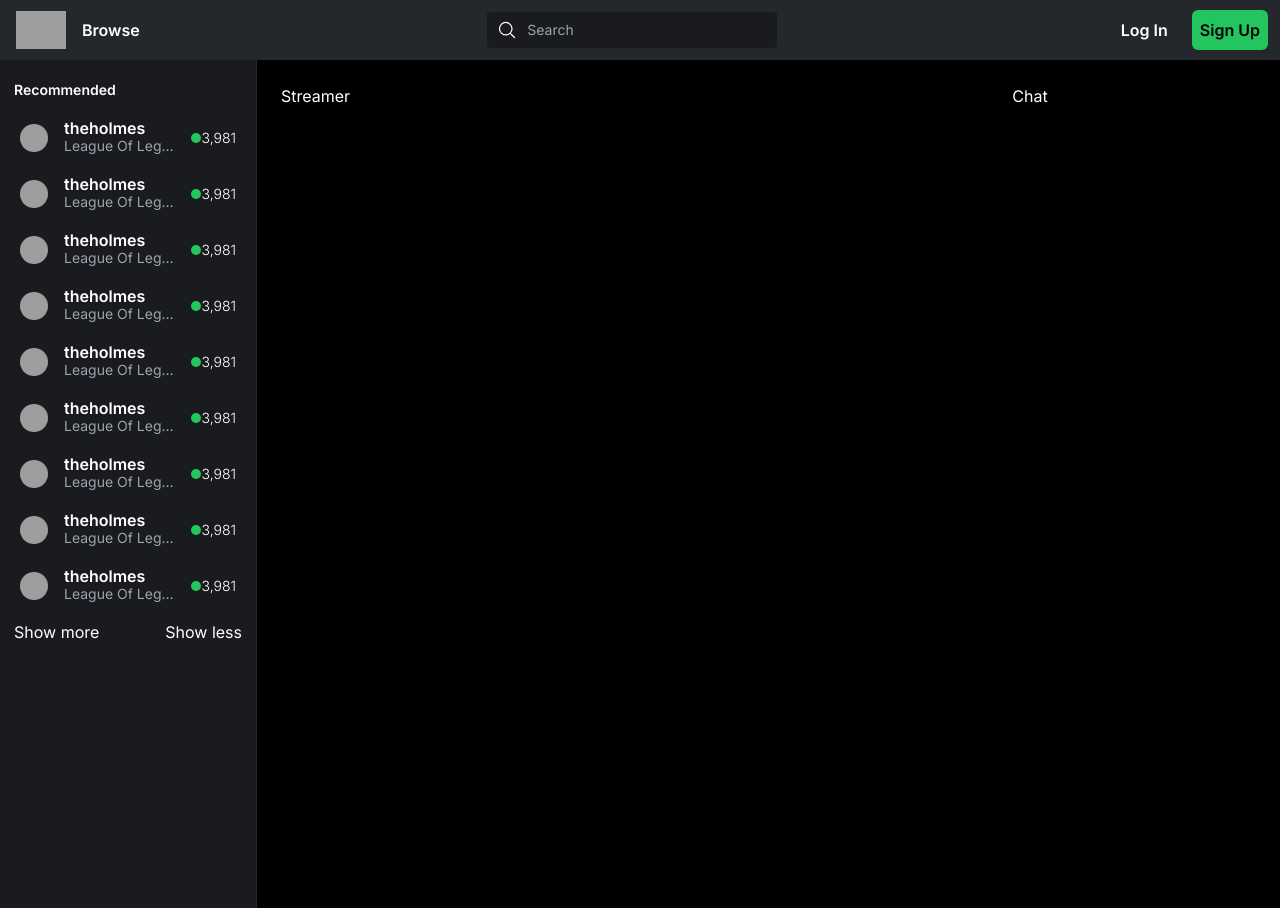
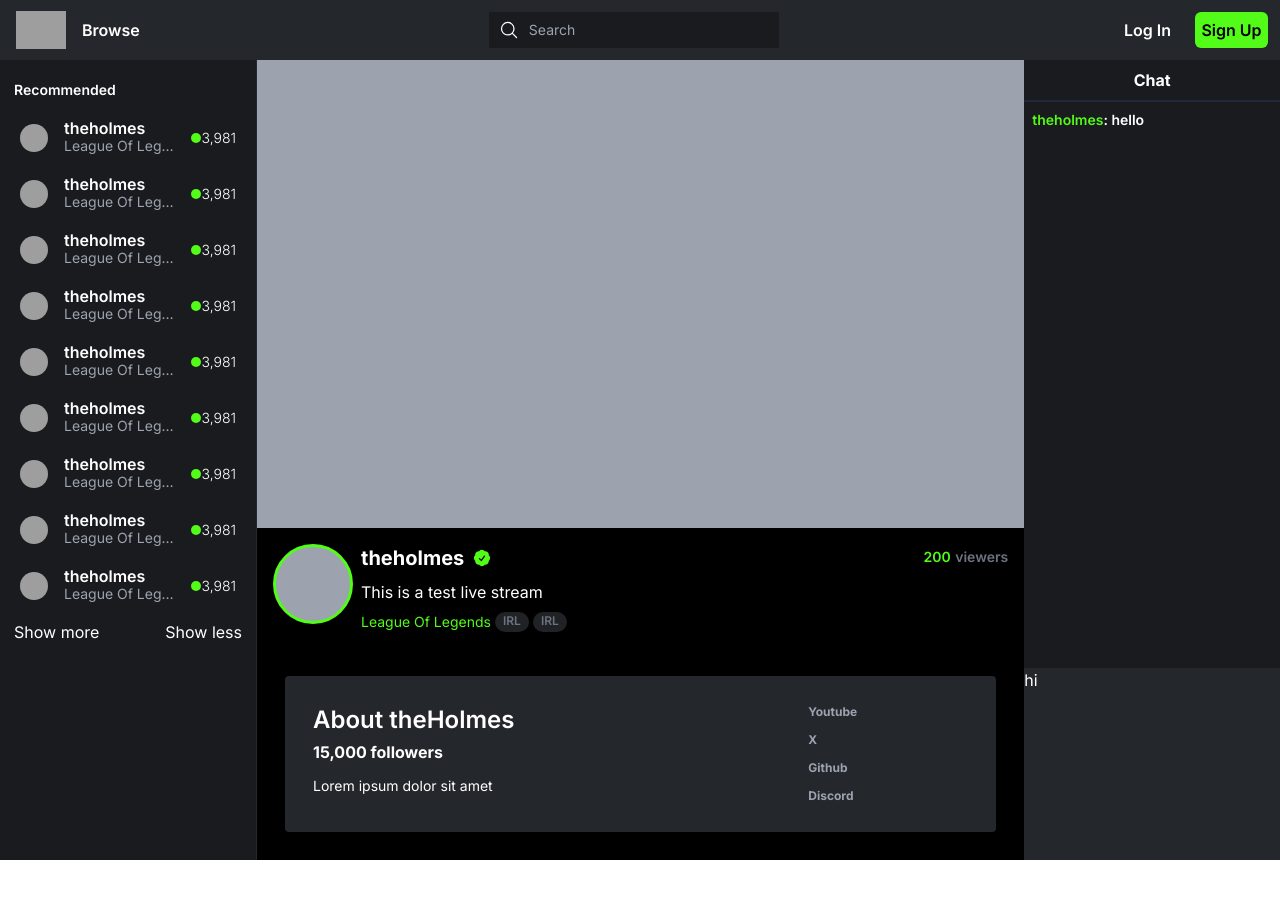
Before and after one commit to TheGoatRico/kick, a Next.js app: page /theholmes in a window 1280 px wide. After the commit the page ends 860 px from the top, so only its background shows below. Built offline with nearby package versions, Linux system fonts and the light colour scheme; grey boxes are pictures that could not be loaded.

Commit message:
lots of ui work done and started to import lots of brand colors

```diff
--- a/src/app/[streamer]/page.tsx
+++ b/src/app/[streamer]/page.tsx
@@ -1,9 +1,78 @@
+import CategoryPill from "../ui/category-pill";
+
 export default function LiveStreamPage() {
     return (
         <div className="w-full h-screen flex flex-col">
-            <div className="grid grid-cols-4">
-                <div className="col-span-3">Streamer</div>
-                <div className="col-span-1">Chat</div>
+            <div className="grid grid-cols-4 h-full">
+                <div className="col-span-3">
+                    <div className="flex flex-col h-full w-full">
+                        <div className="w-full h-[70%] bg-gray-400" />
+                        <div className="flex flex-row p-4">
+                            <div className="flex flex-row flex-1">
+                                <div className="w-[5rem] h-[5rem] bg-gray-400 border-primary border-[3px] rounded-full" />
+                                <div className="flex flex-col ml-2 gap-2">
+                                    <div className="flex flex-row gap-x-2">
+                                        <div className="text-xl font-bold">theholmes</div>
+                                        <svg xmlns="http://www.w3.org/2000/svg" viewBox="0 0 24 24" fill="currentColor" className="w-5 h-5 self-center text-primary">
+                                            <path fillRule="evenodd" d="M8.603 3.799A4.49 4.49 0 0112 2.25c1.357 0 2.573.6 3.397 1.549a4.49 4.49 0 013.498 1.307 4.491 4.491 0 011.307 3.497A4.49 4.49 0 0121.75 12a4.49 4.49 0 01-1.549 3.397 4.491 4.491 0 01-1.307 3.497 4.491 4.491 0 01-3.497 1.307A4.49 4.49 0 0112 21.75a4.49 4.49 0 01-3.397-1.549 4.49 4.49 0 01-3.498-1.306 4.491 4.491 0 01-1.307-3.498A4.49 4.49 0 012.25 12c0-1.357.6-2.573 1.549-3.397a4.49 4.49 0 011.307-3.497 4.49 4.49 0 013.497-1.307zm7.007 6.387a.75.75 0 10-1.22-.872l-3.236 4.53L9.53 12.22a.75.75 0 00-1.06 1.06l2.25 2.25a.75.75 0 001.14-.094l3.75-5.25z" clipRule="evenodd" />
+                                        </svg>
+
+                                    </div>
+                                    <div className="text-md">This is a test live stream</div>
+                                    <div className="flex flex-row gap-x-1">
+                                        <div className="text-sm text-primary">League Of Legends</div>
+                                        <CategoryPill />
+                                        <CategoryPill />
+                                    </div>
+                                </div>
+                            </div>
+                            <div className="justify-self-end"><span className="text-primary text-sm font-semibold">200</span> <span className="text-sm text-gray-500 font-semibold">viewers</span></div>
+                        </div>
+                        <div className="p-7">
+                            <div className="bg-secondary-lighter rounded p-7 shadow">
+                                <div className="flex">
+                                    <div className="flex flex-col grow gap-1">
+                                        <div className="mb text-2xl font-semibold">
+                                            About theHolmes
+                                        </div>
+                                        <div className="font-bold">15,000 followers</div>
+                                        <div className="mt-2 text-sm">Lorem ipsum dolor sit amet </div>
+                                    </div>
+                                    <div className="flex flex-col space-y-3">
+                                        <div className="flex w-40 items-center space-x-2 text-xs font-bold text-gray-400 hover:text-primary">
+                                            <span className="capitalize">youtube</span>
+                                        </div>
+                                        <div className="flex w-40 items-center space-x-2 text-xs font-bold text-gray-400 hover:text-primary">
+                                            <span className="capitalize">x</span>
+                                        </div>
+                                        <div className="flex w-40 items-center space-x-2 text-xs font-bold text-gray-400 hover:text-primary">
+                                            <span className="capitalize">github</span>
+                                        </div>
+                                        <div className="flex w-40 items-center space-x-2 text-xs font-bold text-gray-400 hover:text-primary">
+                                            <span className="capitalize">discord</span>
+                                        </div>
+                                    </div>
+                                </div>
+                            </div>
+                        </div>
+                    </div>
+                </div>
+                <div className="col-span-1 bg-secondary">
+                    <div className="flex flex-col h-full">
+                        <div className="text-center border-b-2 w-full py-2 font-bold border-gray-800">
+                            Chat
+                        </div>
+                        <div className="flex-1 flex flex-col gap-x-2 p-2">
+                            <div className="flex flex-row">
+                                <span className="text-primary font-semibold text-sm">theholmes</span>
+                                <span className="text-sm font-semibold">: hello</span>
+                            </div>
+                        </div>
+                        <div className="h-48 bg-secondary-lighter">
+                            hi
+                        </div>
+                    </div>
+                </div>
             </div>
         </div>
     )
--- a/src/app/layout.tsx
+++ b/src/app/layout.tsx
@@ -28,7 +28,7 @@ export default function RootLayout({
             <div className="block w-[82px] px-4">
               <img src='/logo.png' alt='logo' className="" />
             </div>
-            <span className="text-white font-semibold hover:cursor-pointer hover:text-green-500">Browse</span>
+            <span className="text-white font-semibold hover:cursor-pointer hover:text-primary">Browse</span>
           </div>
           <div className="relative flex w-full items-center justify-end gap-3 px-2 md:justify-center lg:px-3">
             <div className="relative">
@@ -45,7 +45,7 @@ export default function RootLayout({
           </div>
           <div className="flex w-full items-center justify-end md:w-fit px-2 lg:px-3 gap-4">
             <button type='button' className="bg-none hover:bg-secondary font-semibold rounded-md w-full whitespace-nowrap p-2 text-white">Log In</button>
-            <button type='button' className="bg-green-500 hover:bg-green-600 font-semibold rounded-md w-full whitespace-nowrap p-2">Sign Up</button>
+            <button type='button' className="bg-primary hover:bg-green-600 font-semibold rounded-md w-full whitespace-nowrap p-[0.4rem]">Sign Up</button>
           </div>
         </nav>
         <main className="flex flex-row">
@@ -67,7 +67,7 @@ export default function RootLayout({
               </li>
             </ul>
           </div>
-          <div className="relative h-full w-full grow border-l border-secondary-lighter bg-black text-white p-6">
+          <div className="relative h-full w-full grow border-l border-secondary-lighter bg-black text-white">
             {children}
           </div>
         </main>
--- a/src/app/page.tsx
+++ b/src/app/page.tsx
@@ -4,7 +4,7 @@ import StreamGroup from "./ui/stream-group";
 
 export default function HomePage() {
   return (
-    <div className="w-full h-screen flex flex-col">
+    <div className="w-full h-screen flex flex-col p-6">
       <div className="flex flex-col gap-2">
         <h2 className="text-xl font-semibold">Featured Streams</h2>
         <div className="flex flex-row gap-4">
@@ -15,7 +15,7 @@ export default function HomePage() {
                 <span>OG Fortnite W/ Dr Disrespect</span>
                 <span className="text-sm text-gray-400">Ninja</span>
               </div>
-              <span className="text-sm hover:text-green-500 cursor-pointer">Fortnite</span>
+              <span className="text-sm hover:text-primary cursor-pointer">Fortnite</span>
             </div>
           </div>
           <div className="flex flex-col">
@@ -25,7 +25,7 @@ export default function HomePage() {
                 <span>OG Fortnite W/ Dr Disrespect</span>
                 <span className="text-sm text-gray-400">Ninja</span>
               </div>
-              <span className="text-sm hover:text-green-500 cursor-pointer">Fortnite</span>
+              <span className="text-sm hover:text-primary cursor-pointer">Fortnite</span>
             </div>
           </div>
           <div className="flex flex-col">
@@ -35,7 +35,7 @@ export default function HomePage() {
                 <span>OG Fortnite W/ Dr Disrespect</span>
                 <span className="text-sm text-gray-400">Ninja</span>
               </div>
-              <span className="text-sm hover:text-green-500 cursor-pointer">Fortnite</span>
+              <span className="text-sm hover:text-primary cursor-pointer">Fortnite</span>
             </div>
           </div>
         </div>
--- /dev/null
+++ b/src/app/ui/category-pill.tsx
@@ -0,0 +1,5 @@
+export default function CategoryPill() {
+    return (
+        <span className="bg-[#202225] rounded-full px-2 w-fit text-[0.75rem] text-gray-500 font-semibold">IRL</span>
+    )
+}
--- a/src/app/ui/streamer-card.tsx
+++ b/src/app/ui/streamer-card.tsx
@@ -14,7 +14,7 @@ export default function StreamerCard() {
                 </div>
                 <div className="flex h-[34px] flex-shrink-0 flex-row flex-nowrap items-center justify-center text-sm font-light">
                     <div className="flex flex-row flex-nowrap items-center justify-end">
-                        <div className="h-[0.625rem] w-[0.625rem] rounded-full bg-green-500"></div>
+                        <div className="h-[0.625rem] w-[0.625rem] rounded-full bg-primary"></div>
                         <div>3,981</div>
                     </div>
                 </div>
--- a/tailwind.config.ts
+++ b/tailwind.config.ts
@@ -9,8 +9,11 @@ export default {
         sans: ["var(--font-sans)", ...fontFamily.sans],
       },
       colors: {
+        primary: "rgb(83 252 24)",
+        "primary-secondary": "rgb(58 211 5)",
         secondary: "rgb(25 27 31)",
         "secondary-lighter": "rgb(36 39 44)",
+        "dark-lighter": "rgb(25 27 31)",
       },
     },
   },
```
